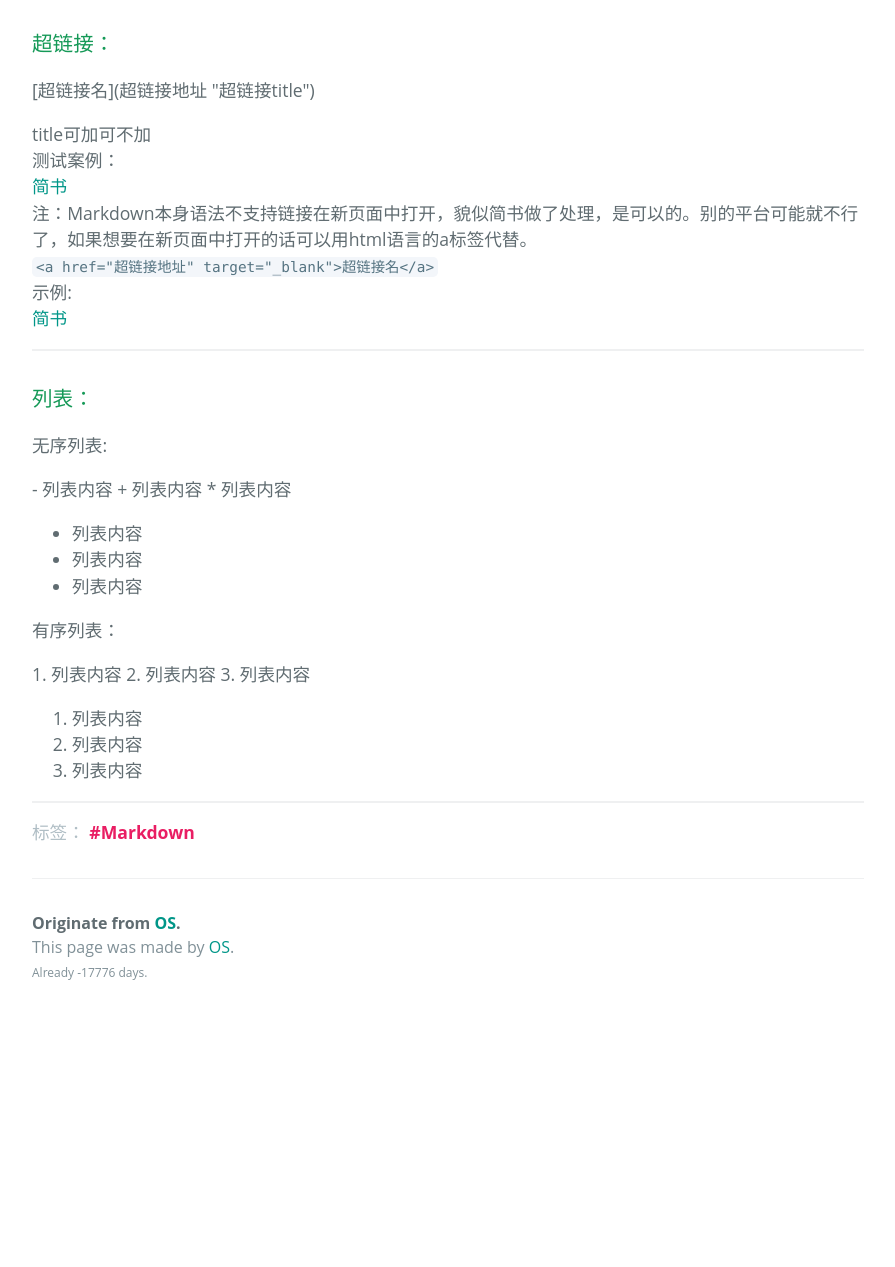
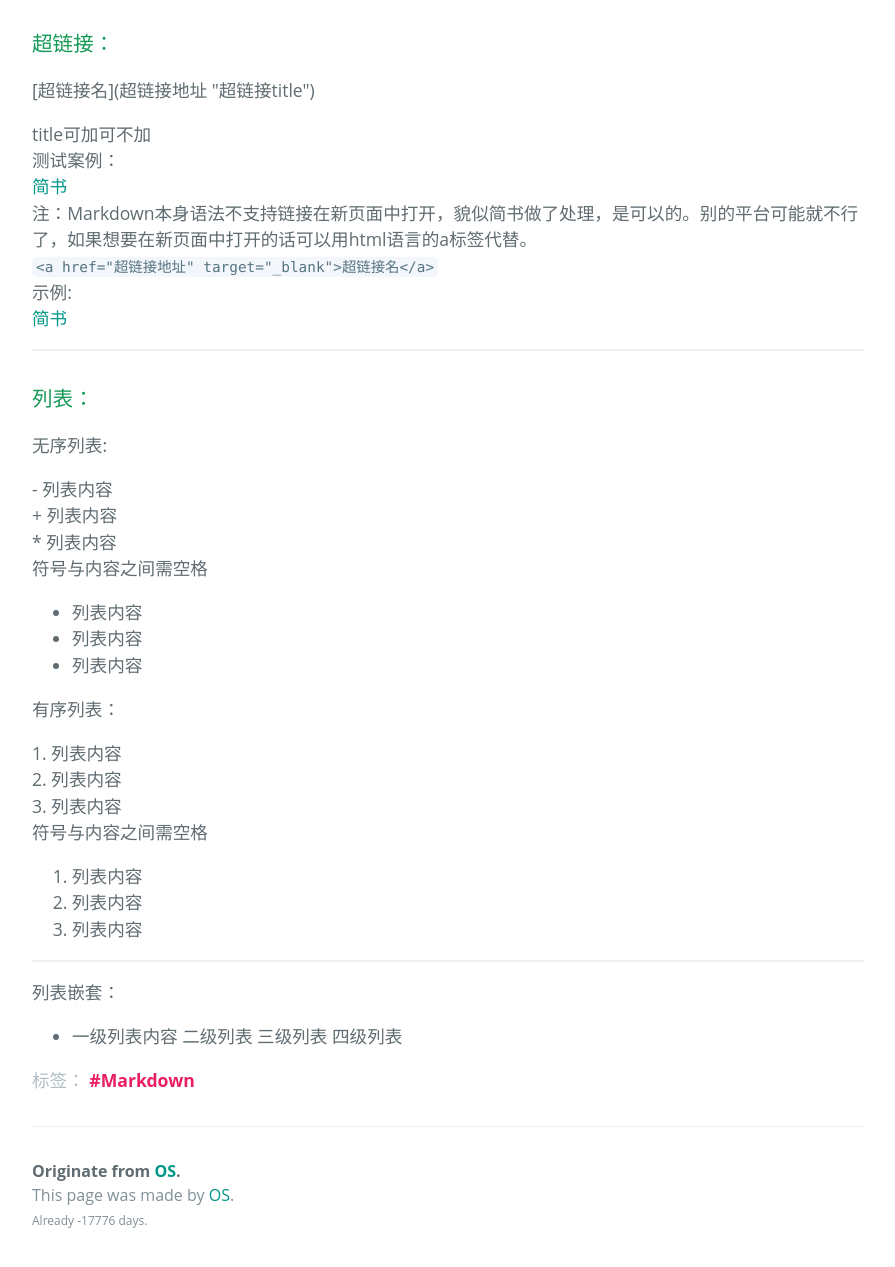
Before and after one commit to xiaoshou0427/xiaoshou0427.github.io, a Jekyll site: the page built from _posts/2019-09-02-Markdown.md, in a window 1280 px wide and 1400 px high, scrolled down 1836 px, cut to the strip 121-1388 px from the top of the window. Shown: the whole strip, without its empty margins (192-1087 px from the left). Built offline with Jekyll 4.4.1, drawn with Linux system fonts in a browser that asks for light colours; some web fonts are replaced; before the commit the page ends 2988 px from its top, so only the background shows below that.

Commit message:
Update 2019-09-02-Markdown.md

```diff
--- a/_posts/2019-09-02-Markdown.md
+++ b/_posts/2019-09-02-Markdown.md
@@ -58,9 +58,10 @@ title可加可不加<br>
 ### 列表：<br>
 无序列表:
 <p>
-- 列表内容
-+ 列表内容
-* 列表内容
+- 列表内容<br>
++ 列表内容<br>
+* 列表内容<br>
+符号与内容之间需空格
 </p>
 
 - 列表内容
@@ -69,9 +70,10 @@ title可加可不加<br>
 
 有序列表：<br>
 <p>
-1. 列表内容
-2. 列表内容
-3. 列表内容
+1. 列表内容<br>
+2. 列表内容<br>
+3. 列表内容<br>
+符号与内容之间需空格
 </p>
 
 1. 列表内容
@@ -79,3 +81,9 @@ title可加可不加<br>
 3. 列表内容
 
 ***
+
+列表嵌套：
+- 一级列表内容
+   二级列表
+      三级列表
+         四级列表
```
